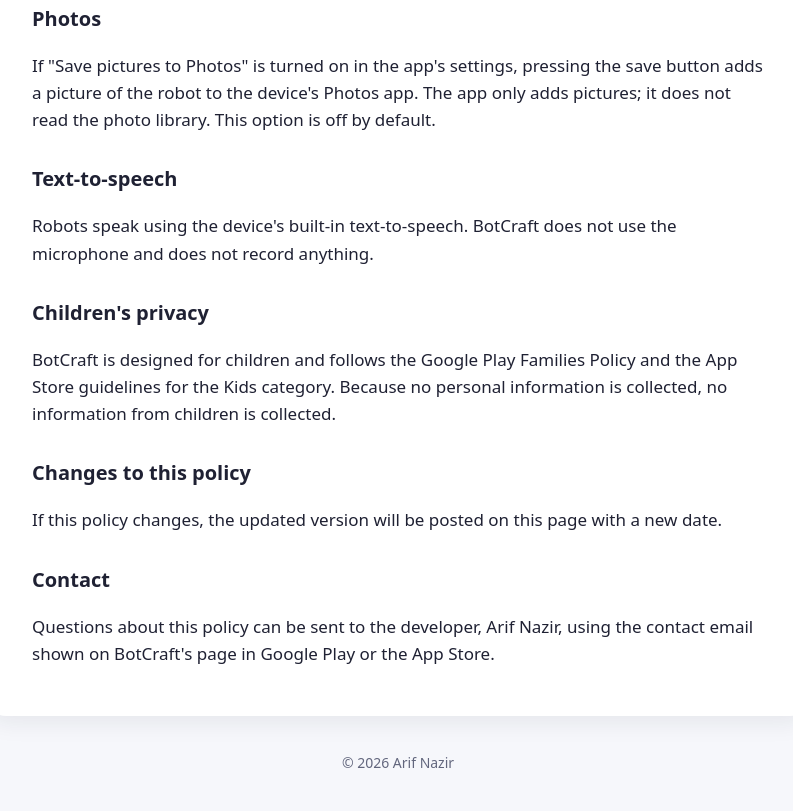
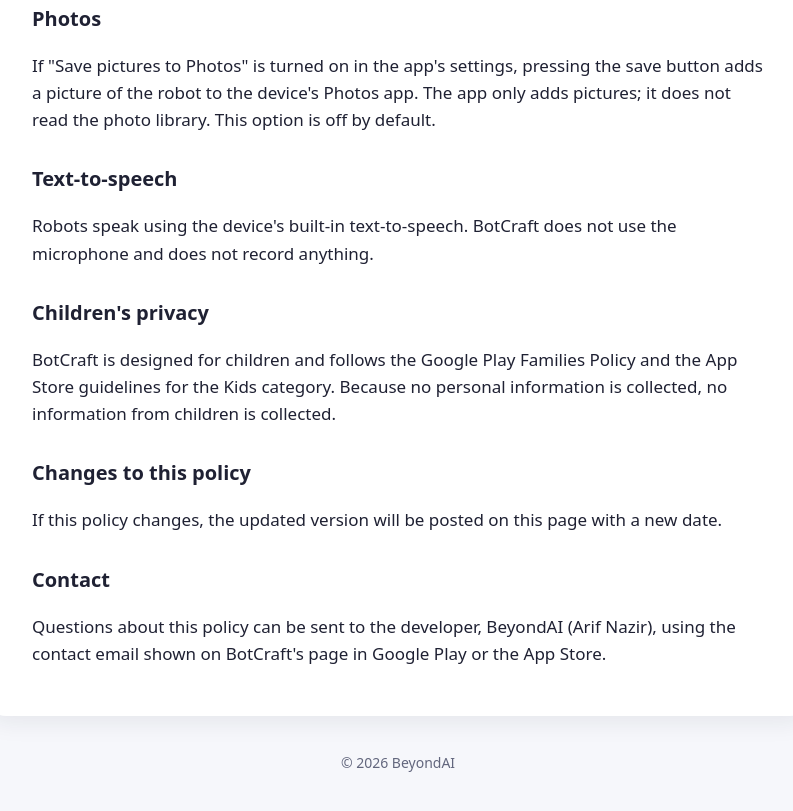
Before and after one commit to areednehvi/areednehvi.github.io, a plain HTML site: page botcraft/privacy/index.html in a window 1280 px wide. Shown: the part 837-1648 px from the top of the page, without its empty margins (242-1035 px from the left). Drawn offline with Linux system fonts and the light colour scheme.

Commit message:
BotCraft privacy policy: published by BeyondAI
Co-Authored-By: Claude Opus 5.5 <noreply@anthropic.com>

```diff
--- a/botcraft/privacy/index.html
+++ b/botcraft/privacy/index.html
@@ -28,7 +28,7 @@
       It has no ads, no accounts and works fully offline.
     </div>
 
-    <p>BotCraft is a creative building game for children, made by Arif Nazir. This policy explains
+    <p>BotCraft is a creative building game for children, made by BeyondAI (Arif Nazir). This policy explains
     how the app handles information.</p>
 
     <h2>Information we collect</h2>
@@ -63,13 +63,13 @@
     <p>If this policy changes, the updated version will be posted on this page with a new date.</p>
 
     <h2>Contact</h2>
-    <p>Questions about this policy can be sent to the developer, Arif Nazir, using the contact email
+    <p>Questions about this policy can be sent to the developer, BeyondAI (Arif Nazir), using the contact email
     shown on BotCraft's page in Google Play or the App Store.</p>
   </article>
 </main>
 
 <footer class="site-footer">
-  <div class="wrap">© 2026 Arif Nazir</div>
+  <div class="wrap">© 2026 BeyondAI</div>
 </footer>
 </body>
 </html>
```
